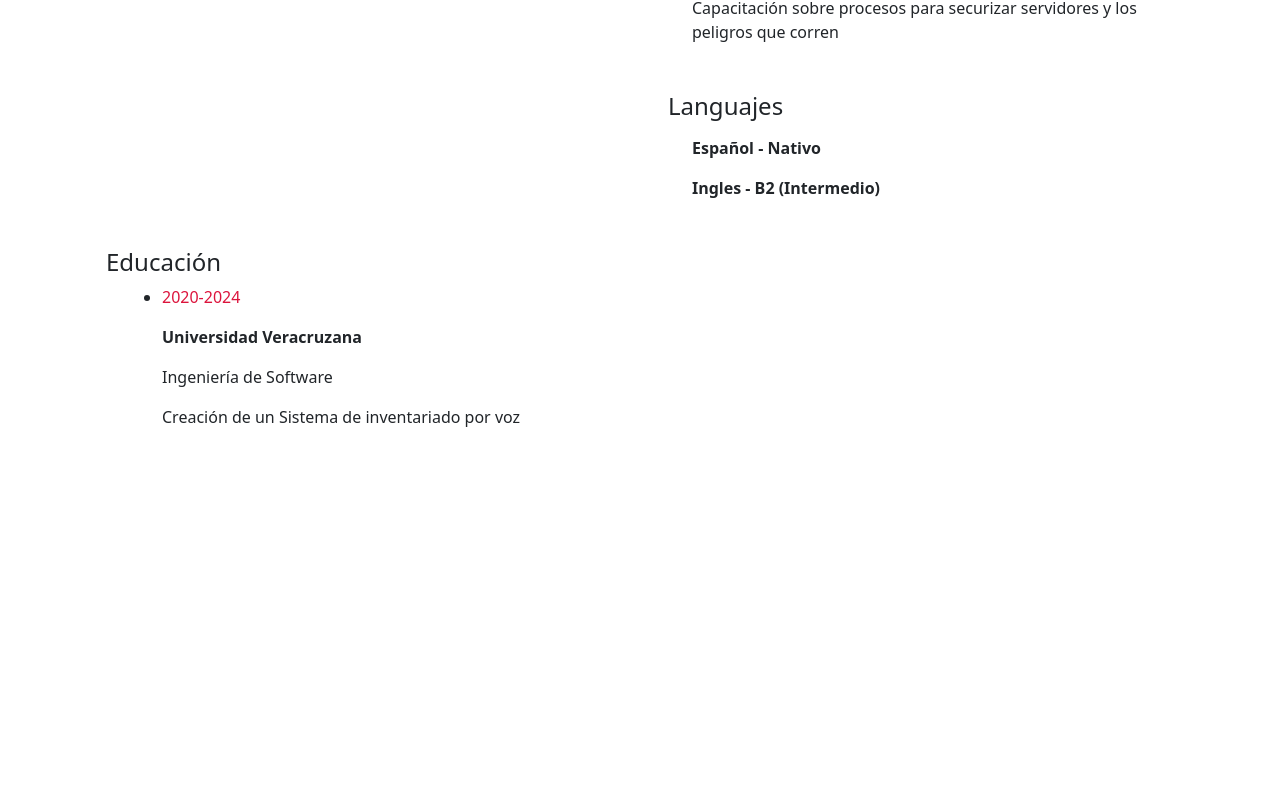
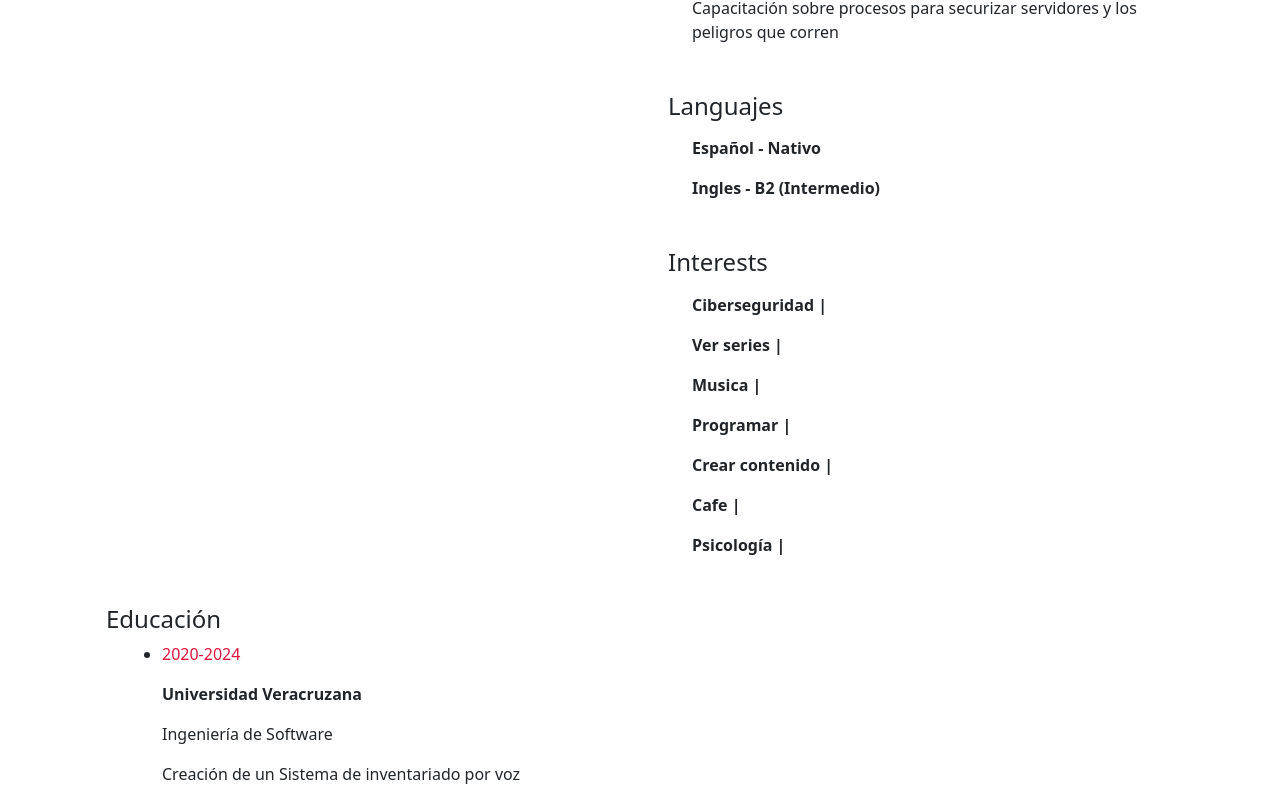
Before and after one commit to Adpsec/adpsec.github.io, an Angular app: page / in a window 1280 px wide. Shown: the part 1346-2148 px from the top of the page. Before the commit the page ends 1791 px from the top, so only its background shows below. Built offline with nearby package versions, Linux system fonts and the light colour scheme.

Commit message:
Creación y configuración del componene interests close #12

```diff
--- a/src/app/app.component.html
+++ b/src/app/app.component.html
@@ -23,6 +23,7 @@
             <app-skills-cv></app-skills-cv>
             <app-certificates-cv></app-certificates-cv>
             <app-languajes></app-languajes>
+            <app-interests></app-interests>
           </div>
         </div>
         <div class="row">
--- a/src/app/app.module.ts
+++ b/src/app/app.module.ts
@@ -8,6 +8,7 @@ import { SkillsCvComponent } from './components/skills-cv/skills-cv.component';
 import { CertificatesCvComponent } from './components/certificates-cv/certificates-cv.component';
 import { EducationComponent } from './components/education/education.component';
 import { LanguajesComponent } from './components/languajes/languajes.component';
+import { InterestsComponent } from './components/interests/interests.component';
 
 @NgModule({
   declarations: [
@@ -17,7 +18,8 @@ import { LanguajesComponent } from './components/languajes/languajes.component';
     SkillsCvComponent,
     CertificatesCvComponent,
     EducationComponent,
-    LanguajesComponent
+    LanguajesComponent,
+    InterestsComponent
   ],
   imports: [
     BrowserModule
--- /dev/null
+++ b/src/app/components/interests/interests.component.html
@@ -0,0 +1,12 @@
+<div class="container p-3">
+    <h4>Interests</h4>
+    <div class="container" *ngFor="let likes of interests">
+      <div class="row" class="my-3">
+        <div class="col-md">
+          <p>
+            <b>{{ likes.nombre }} | </b>
+          </p>
+        </div>
+      </div>
+    </div>
+  </div>
--- /dev/null
+++ b/src/app/components/interests/interests.component.ts
@@ -0,0 +1,53 @@
+import { Component, OnInit } from '@angular/core';
+
+@Component({
+  selector: 'app-interests',
+  templateUrl: './interests.component.html',
+  styleUrls: ['./interests.component.css']
+})
+export class InterestsComponent implements OnInit {
+
+  interests: Array<any> = [];
+
+  constructor() { }
+
+  ngOnInit(): void {
+
+    const hobbie1 = {
+      nombre: "Ciberseguridad"
+    }
+
+    const hobbie2 = {
+      nombre: "Ver series"
+    }
+
+    const hobbie3 = {
+      nombre: "Musica"
+    }
+
+    const hobbie4 = {
+      nombre: "Programar"
+    }
+
+    const hobbie5 = {
+      nombre: "Crear contenido"
+    }
+
+    const hobbie6 = {
+      nombre: "Cafe"
+    }
+
+    const hobbie7 = {
+      nombre: "Psicología"
+    }
+
+    this.interests.push(hobbie1);
+    this.interests.push(hobbie2);
+    this.interests.push(hobbie3);
+    this.interests.push(hobbie4);
+    this.interests.push(hobbie5);
+    this.interests.push(hobbie6);
+    this.interests.push(hobbie7);
+  }
+
+}
```
Also changed, not shown: src/app/components/interests/interests.component.css (added), 2 other files (tests, documents, lock files or other folders).
